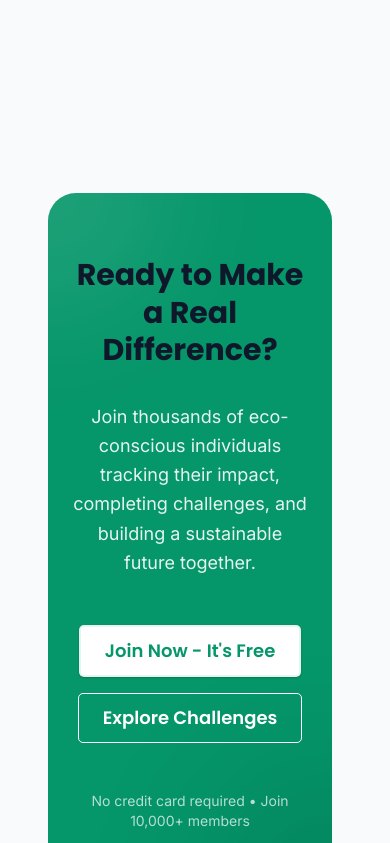
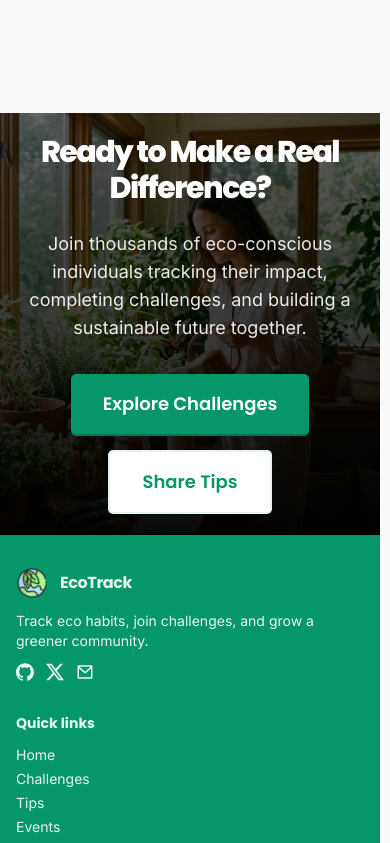
Before and after one commit to iamOmarFaruk/EcoTrack-Front, a React (Vite) app: page / in a window 390 px wide. Shown: the part 6600-7443 px from the top of the page. Built offline with nearby package versions, Linux system fonts and the light colour scheme; no server answers.

Commit message:
feat: Redesign the CTA component with a new background image, updated animations, and different button options, and adjust home page layout padding.

```diff
--- a/src/components/CTA.jsx
+++ b/src/components/CTA.jsx
@@ -1,44 +1,104 @@
 import { Link } from 'react-router-dom'
 import { motion } from 'framer-motion'
 import Button from './ui/Button'
+import whyGoGreenImg from '../assets/why-go-green.png'
+
+const containerVariants = {
+    hidden: { opacity: 0 },
+    visible: {
+        opacity: 1,
+        transition: {
+            staggerChildren: 0.15,
+            delayChildren: 0.2,
+        },
+    },
+}
+
+const itemVariants = {
+    hidden: { opacity: 0, y: 30 },
+    visible: {
+        opacity: 1,
+        y: 0,
+        transition: {
+            duration: 0.8,
+            ease: [0.21, 0.47, 0.32, 0.98],
+        },
+    },
+}
 
 export default function CTA() {
     return (
-        <section className="py-20 px-4">
-            <div className="container mx-auto max-w-6xl">
+        <section className="relative isolate overflow-hidden h-[50vh] min-h-[400px] flex items-center justify-center">
+            {/* Background image */}
+            <div className="absolute inset-0">
+                <img
+                    src={whyGoGreenImg}
+                    alt="Sustainable lifestyle"
+                    className="h-full w-full object-cover"
+                    loading="lazy"
+                />
+            </div>
+
+            {/* Overlays */}
+            <div className="absolute inset-0 bg-black/60" />
+            <div className="absolute inset-0 bg-gradient-to-t from-black/90 via-black/40 to-transparent" />
+
+            {/* Content */}
+            <div className="relative z-10 mx-auto max-w-7xl px-6 md:px-12 text-center">
                 <motion.div
-                    initial={{ opacity: 0, y: 20 }}
-                    whileInView={{ opacity: 1, y: 0 }}
+                    variants={containerVariants}
+                    initial="hidden"
+                    whileInView="visible"
                     viewport={{ once: true }}
-                    transition={{ duration: 0.6 }}
-                    className="relative rounded-3xl overflow-hidden bg-primary text-white text-center py-16 px-6 sm:px-12 lg:py-24"
+                    className="flex flex-col items-center"
                 >
-                    {/* Decorative circles */}
-                    <div className="absolute top-0 left-0 w-64 h-64 bg-white/10 rounded-full -translate-x-1/2 -translate-y-1/2 blur-3xl"></div>
-                    <div className="absolute bottom-0 right-0 w-64 h-64 bg-black/10 rounded-full translate-x-1/2 translate-y-1/2 blur-3xl"></div>
+                    <motion.h2
+                        variants={itemVariants}
+                        className="mb-6 text-3xl font-black tracking-tighter text-white drop-shadow-2xl sm:text-4xl md:text-5xl lg:text-6xl"
+                    >
+                        Ready to Make a Real Difference?
+                    </motion.h2>
 
-                    <div className="relative z-10 max-w-3xl mx-auto space-y-8">
-                        <h2 className="text-3xl sm:text-4xl md:text-5xl font-heading font-bold leading-tight">
-                            Ready to Make a Real Difference?
-                        </h2>
+                    <motion.p
+                        variants={itemVariants}
+                        className="mb-8 max-w-2xl text-lg text-white/90 md:text-xl lg:text-2xl"
+                    >
+                        Join thousands of eco-conscious individuals tracking their impact, completing challenges, and building a sustainable future together.
+                    </motion.p>
 
-                        <p className="text-lg sm:text-xl text-white/90 leading-relaxed max-w-2xl mx-auto">
-                            Join thousands of eco-conscious individuals tracking their impact, completing challenges, and building a sustainable future together.
-                        </p>
-
-                        <div className="flex flex-col sm:flex-row gap-4 justify-center items-center pt-4">
-                            <Button as={Link} to="/register" variant="secondary" size="lg" className="min-w-[180px] shadow-lg shadow-black/20">
-                                Join Now - It's Free
-                            </Button>
-                            <Button as={Link} to="/challenges" variant="outline" size="lg" className="min-w-[180px] bg-transparent border-white text-white hover:bg-white/10 hover:text-white">
+                    <motion.div
+                        variants={{
+                            hidden: { opacity: 0 },
+                            visible: {
+                                opacity: 1,
+                                transition: {
+                                    staggerChildren: 0.1,
+                                    delayChildren: 0.1,
+                                },
+                            },
+                        }}
+                        className="flex flex-wrap items-center justify-center gap-4"
+                    >
+                        <motion.div variants={itemVariants}>
+                            <Button
+                                as={Link}
+                                to="/challenges"
+                                className="!px-8 !py-4 text-lg"
+                            >
                                 Explore Challenges
                             </Button>
-                        </div>
-
-                        <p className="text-sm text-white/70 pt-4">
-                            No credit card required • Join 10,000+ members
-                        </p>
-                    </div>
+                        </motion.div>
+                        <motion.div variants={itemVariants}>
+                            <Button
+                                as={Link}
+                                to="/tips"
+                                variant="secondary"
+                                className="!px-8 !py-4 text-lg"
+                            >
+                                Share Tips
+                            </Button>
+                        </motion.div>
+                    </motion.div>
                 </motion.div>
             </div>
         </section>
--- a/src/layouts/PublicLayout.jsx
+++ b/src/layouts/PublicLayout.jsx
@@ -9,7 +9,7 @@ export default function PublicLayout() {
     <div className="flex min-h-screen flex-col">
       <Navbar />
       {/* Add padding-top to account for fixed navbar (h-16) */}
-      <main className={`container flex-1 pb-8 ${isHome ? 'pt-16' : 'pt-24'}`}>
+      <main className={`container flex-1 ${isHome ? 'pt-16 pb-0' : 'pt-24 pb-8'}`}>
         <Outlet />
       </main>
       <Footer />
--- a/src/pages/Home.jsx
+++ b/src/pages/Home.jsx
@@ -325,7 +325,10 @@ export default function Home() {
 
       <FAQ />
 
-      <CTA />
+      <div className="full-bleed">
+        <CTA />
+      </div>
+
 
       {/* Tip Modal */}
       <TipModal
```
